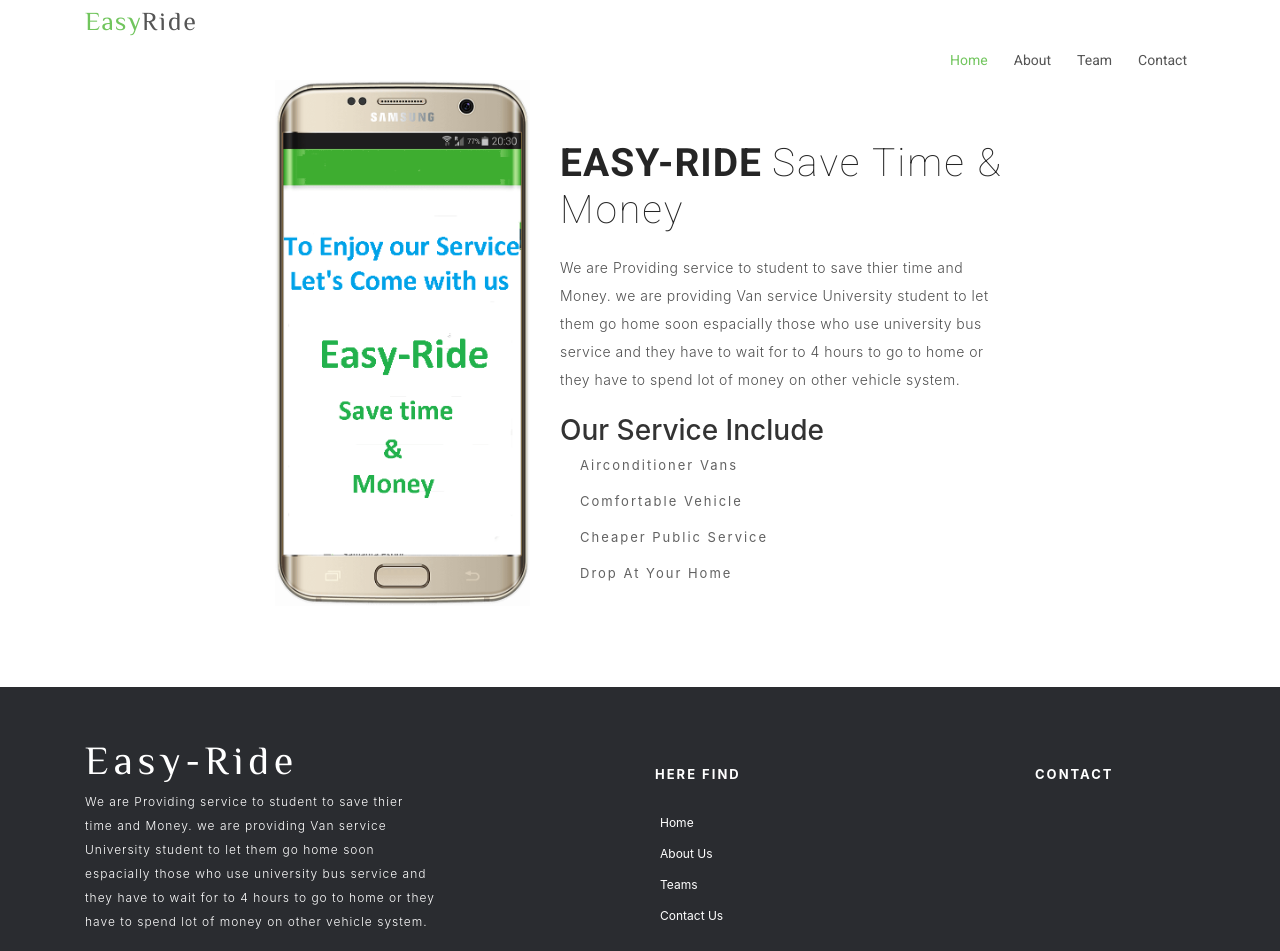
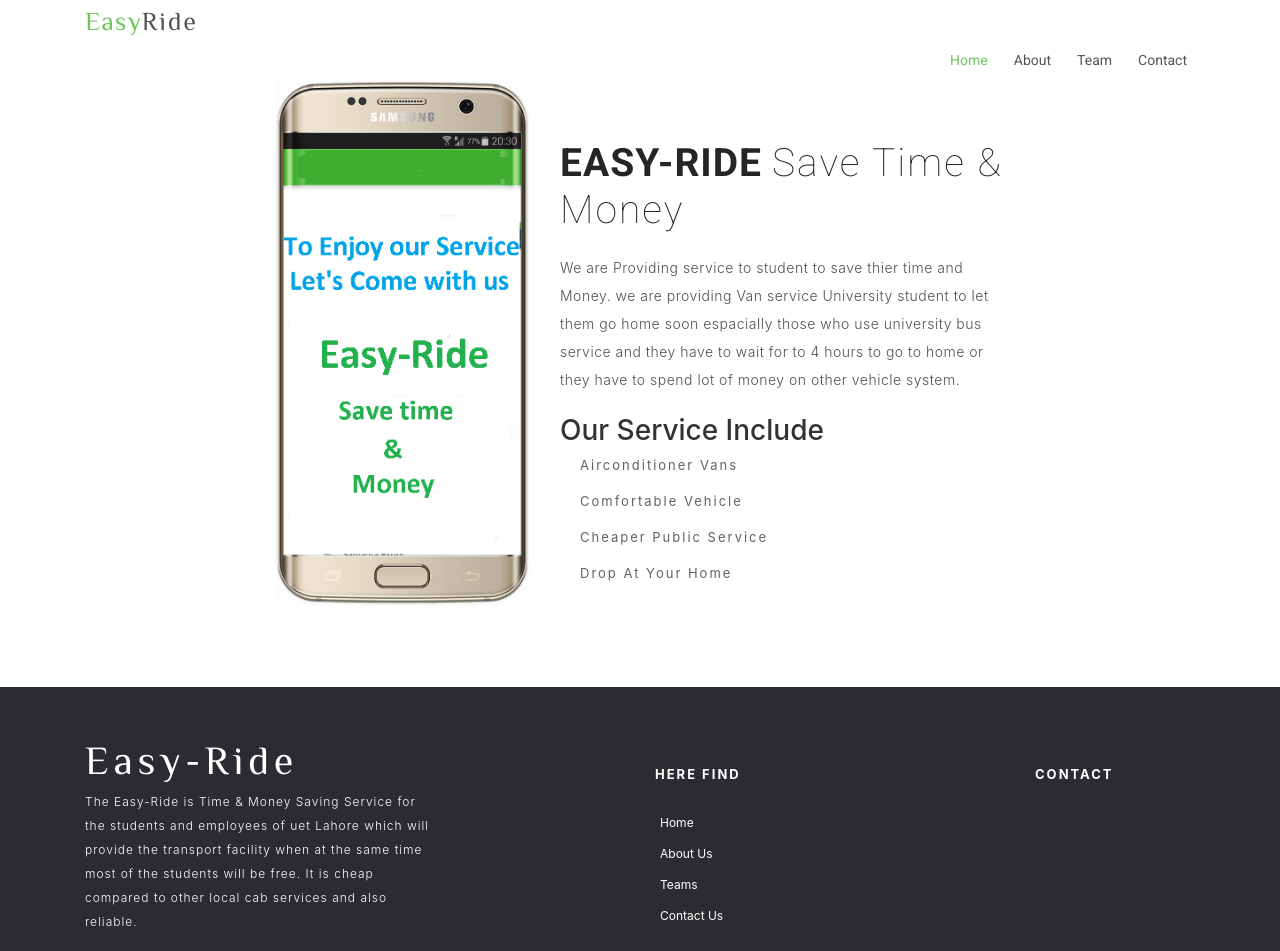
Before and after one commit to johari9292/Easyride, a React (Create React App) app: page /about in a window 1280 px wide. Shown: the top 951 px of the page. Built offline with nearby package versions, Linux system fonts and the light colour scheme; some icons are missing.

Commit message:
Update footer.js

```diff
--- a/src/components/footer.js
+++ b/src/components/footer.js
@@ -13,11 +13,10 @@ import React from 'react';
             </a>
 
             <p>
-              We are Providing service to student to save thier time and Money.
-              we are providing Van service  University student to let them go home soon espacially those
-              who use university bus service and they have to wait for to 4 hours
-              to go to home or they have to spend lot of money on other
-              vehicle system.
+              The Easy-Ride is Time &amp;   Money Saving Service for the students
+            and employees of uet Lahore which will provide the transport facility
+            when at the same time most of the students will be free.
+            It is cheap compared to other local cab services and also reliable.
             </p>
           </div>
         </div>
```
